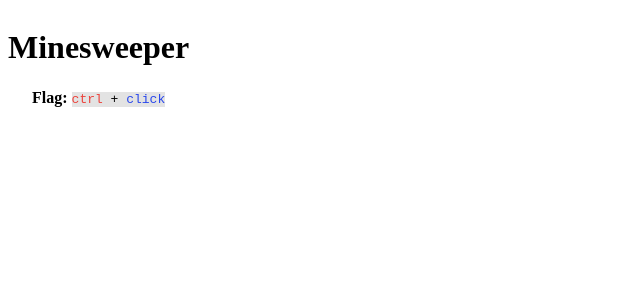
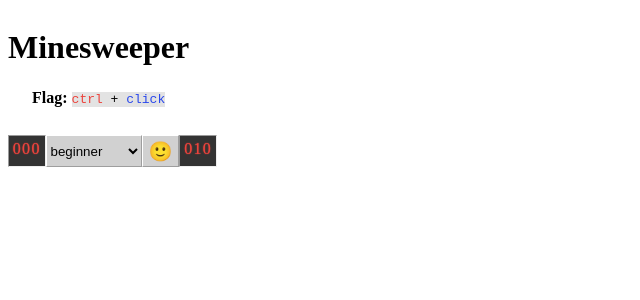
Before and after one commit to nickovchinnikov/minesweeper, a React app: page / in a window 1280 px wide. Shown: the top 300 px of the page, without its empty margins (0-640 px from the left). Built offline with nearby package versions, Linux system fonts and the light colour scheme.

Commit message:
Fragment example

```diff
--- /dev/null
+++ b/src/components/Scoreboard/Scoreboard.tsx
@@ -0,0 +1,46 @@
+import React, { FC } from 'react';
+import styled from '@emotion/styled';
+
+import { Counter } from './Counter';
+import { Level } from './Level';
+import { Reset } from './Reset';
+
+export interface ScoreboardProps {
+  /**
+   * Timer
+   */
+  time: string;
+  /**
+   * Possible game scenarios
+   */
+  levels: string[];
+  /**
+   * Action handler when the GameReset button is clicked
+   */
+  onReset: () => void;
+  /**
+   * Bombs in the field
+   */
+  mines: string;
+}
+
+export const Scoreboard: FC<ScoreboardProps> = ({
+  time,
+  levels,
+  mines,
+  onReset,
+}) => (
+  <Wrapper>
+    <Counter>{time}</Counter>
+    <Level>{levels}</Level>
+    <Reset onReset={onReset} />
+    <Counter>{mines}</Counter>
+  </Wrapper>
+);
+
+const Wrapper = styled.div`
+  display: flex;
+  width: max-content;
+  padding-bottom: 2vw;
+  justify-content: space-between;
+`;
--- /dev/null
+++ b/src/components/Scoreboard/index.ts
@@ -0,0 +1 @@
+export { Scoreboard } from './Scoreboard';
--- a/src/index.tsx
+++ b/src/index.tsx
@@ -2,10 +2,19 @@
 import ReactDOM from 'react-dom';
 
 import { Top } from './components/Top';
+import { Scoreboard } from './components/Scoreboard';
 
 ReactDOM.render(
-  <Top feature="Flag" firstAction="ctrl" secondAction="click">
-    Minesweeper
-  </Top>,
+  <>
+    <Top feature="Flag" firstAction="ctrl" secondAction="click">
+      Minesweeper
+    </Top>
+    <Scoreboard
+      time="000"
+      levels={['beginner', 'intermediate', 'expert']}
+      mines="010"
+      onReset={() => null}
+    />
+  </>,
   document.getElementById('root')
 );
```
Also changed, not shown: 2 other files (tests, documents, lock files or other folders).
